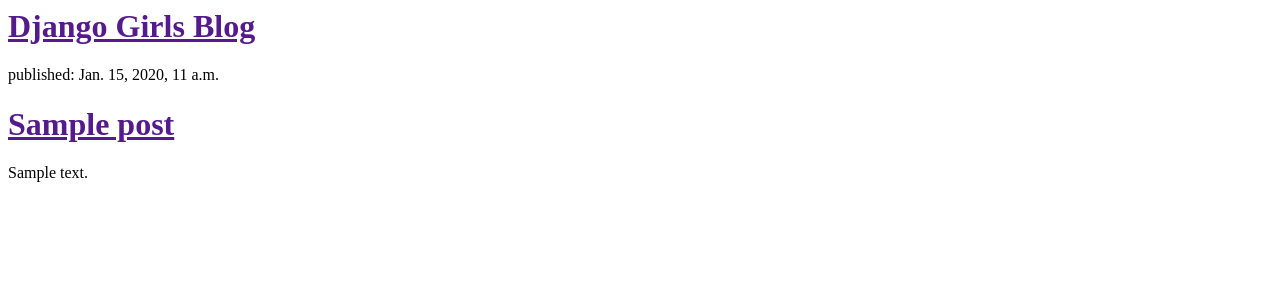
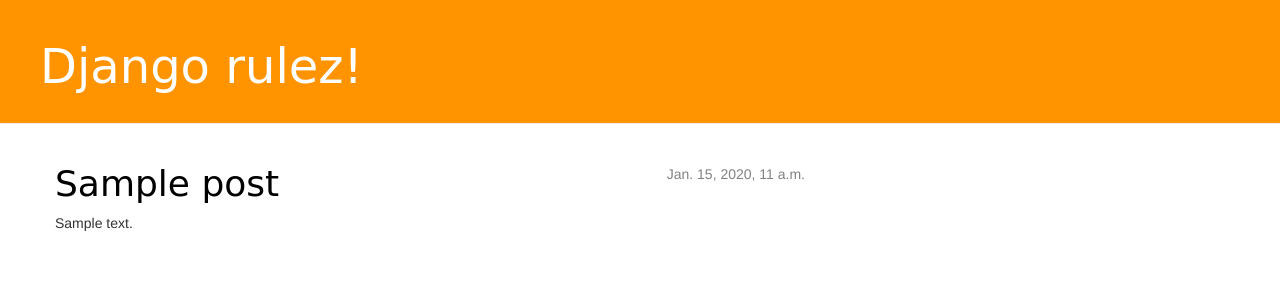
Before and after one commit to Patheman/my-blog, a Django app: template blog/templates/blog/post_list.html in a window 1280 px wide. Shown: the top 302 px of the page. Run offline with Django 3.2, Linux system fonts and the light colour scheme; the template is opened without the code that fills it: values that come from a table or form of the project are taken from there, others are empty; tables that the repository leaves empty hold one stand-in row (values such as "Sample post"); some libraries are stand-ins or nearby versions.

Commit message:
Modyfikacja pliku CSS

```diff
--- a/blog/templates/blog/post_list.html
+++ b/blog/templates/blog/post_list.html
@@ -1,20 +1,37 @@
+{% load staticfiles %}
+
 <html>
     <head>
-        <title>Django Girls blog</title>
+
+
+	    <title>My django blog</title>
+    	<link rel="stylesheet" href="//maxcdn.bootstrapcdn.com/bootstrap/3.2.0/css/bootstrap.min.css">
+ 	<link rel="stylesheet" href="//maxcdn.bootstrapcdn.com/bootstrap/3.2.0/css/bootstrap-theme.min.css">
+	<link rel="stylesheet" href="{% static 'css/blog.css' %}">
     </head>
+
     <body>
-        <div>
-            <h1><a href="">Django Girls Blog</a></h1>
+
+
+        <div class="page-header">
+            <h1><a href="">Django rulez!</a></h1>
         </div>
-	{% for post in posts %}
+	<div class="content container">
+    		<div class="row">
+        		<div class="col-md-8">
+            			{% for post in posts %}
+                		<div class="post">
+                    			<div class="date">
+                        		{{ post.published_date }}
+                    			</div>
+                    			<h1><a href="">{{ post.title }}</a></h1>
+                    			<p>{{ post.text|linebreaksbr }}</p>
+                		</div>
+            			{% endfor %}
+        		</div>
+    		</div>
+	</div>
 
-		<div>
-			<p>published: {{ post.published_date }}</p>
-			<h1><a href="">{{ post.title|linebreaksbr }} </a></h1>
-			<p>{{ post.text }}</p>
-		</div>
-
-  	{% endfor %}
 
      </body>
 </html>
--- a/mysite/settings.py
+++ b/mysite/settings.py
@@ -102,3 +102,7 @@ USE_TZ = True
 
 STATIC_URL = '/static/'
 STATIC_ROOT = os.path.join(BASE_DIR, 'public', 'static')
+
+STATICFILES_DIRS = (
+        os.path.join(BASE_DIR, "static"),
+)
--- /dev/null
+++ b/static/css/blog.css
@@ -0,0 +1,47 @@
+.page-header {
+    background-color: #ff9400;
+    margin-top: 0;
+    padding: 20px 20px 20px 40px;
+}
+
+.page-header h1, .page-header h1 a, .page-header h1 a:visited, .page-header h1 a:active {
+    color: #ffffff;
+    font-size: 36pt;
+    text-decoration: none;
+}
+
+.content {
+    margin-left: 40px;
+}
+
+h1, h2, h3, h4 {
+    font-family: 'Lobster', cursive;
+}
+
+.date {
+    float: right;
+    color: #828282;
+}
+
+.save {
+    float: right;
+}
+
+.post-form textarea, .post-form input {
+    width: 100%;
+}
+
+.top-menu, .top-menu:hover, .top-menu:visited {
+    color: #ffffff;
+    float: right;
+    font-size: 26pt;
+    margin-right: 20px;
+}
+
+.post {
+    margin-bottom: 70px;
+}
+
+.post h1 a, .post h1 a:visited {
+    color: #000000;
+}
```
